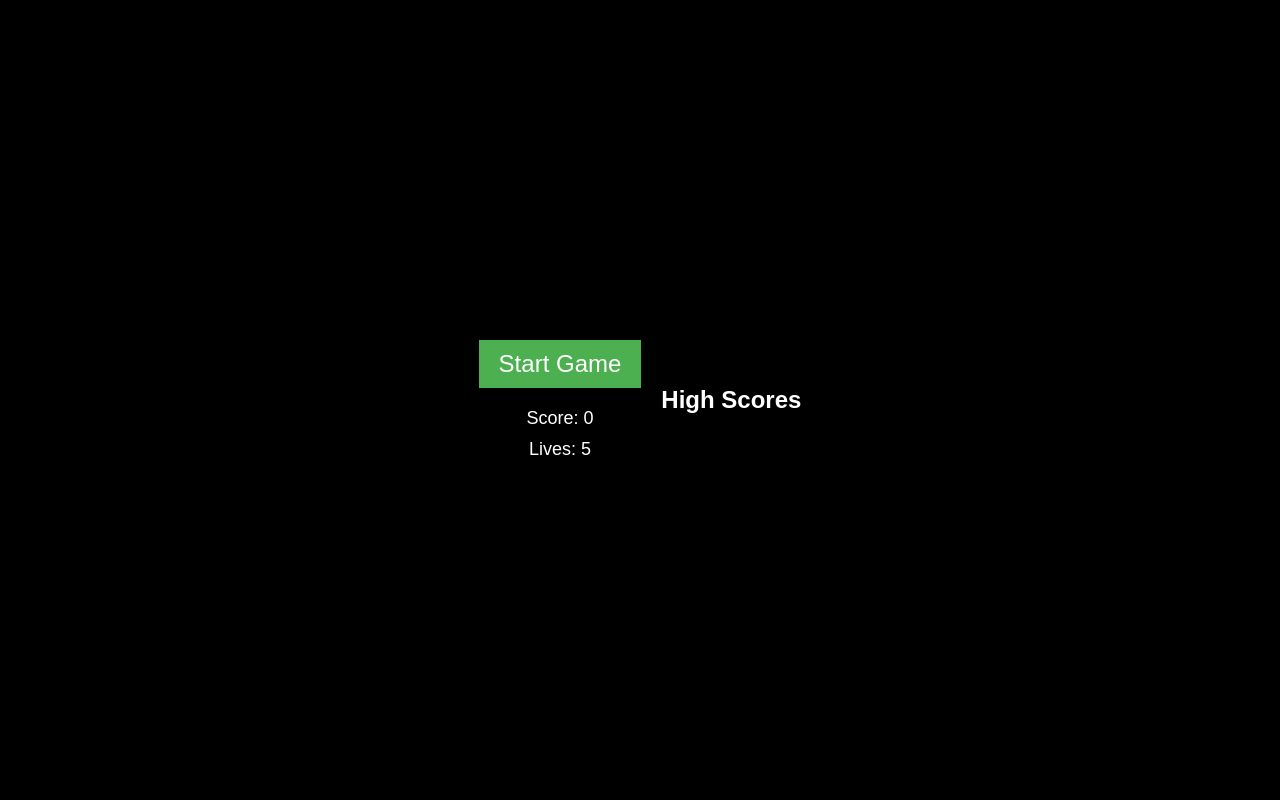
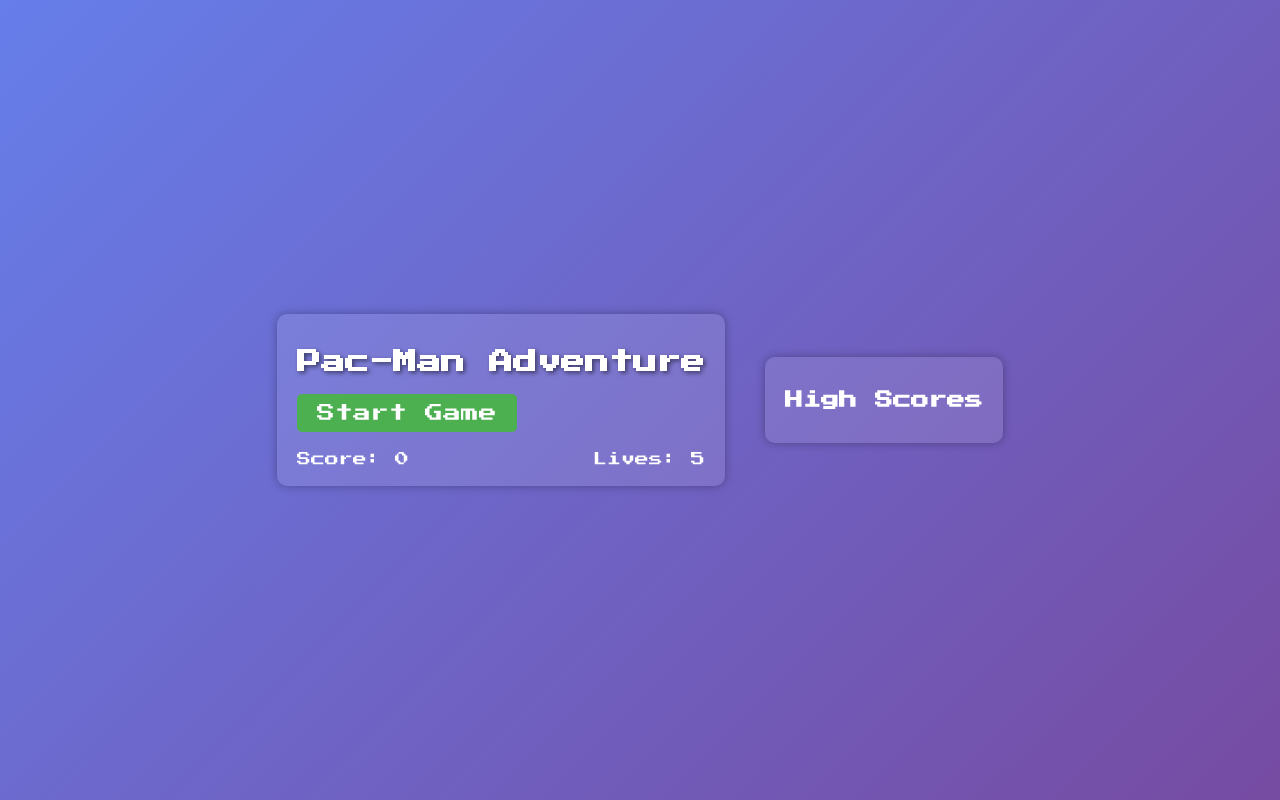
Before and after one commit to Caffeine-Gallery/chomp-chase-01925909e1bb, a website built with Vite: page frontend/index.html in a window 1280 px wide. Built offline with nearby package versions, Linux system fonts and the light colour scheme; what @dfinity/agent would draw is missing.

Commit message:
0192590d-3b36-7003-8d90-564142ffc3f5

```diff
--- a/frontend/index.css
+++ b/frontend/index.css
@@ -2,43 +2,73 @@
     display: flex;
     justify-content: center;
     align-items: center;
-    height: 100vh;
+    min-height: 100vh;
     margin: 0;
-    background-color: #000;
-    color: #fff;
-    font-family: Arial, sans-serif;
+    background: linear-gradient(135deg, #667eea 0%, #764ba2 100%);
+    color: #ffffff;
+    font-family: 'Press Start 2P', cursive;
 }
 
 #game-container {
     text-align: center;
+    background-color: rgba(255, 255, 255, 0.1);
+    padding: 20px;
+    border-radius: 10px;
+    box-shadow: 0 0 10px rgba(0, 0, 0, 0.3);
+}
+
+h1 {
+    font-size: 24px;
+    margin-bottom: 20px;
+    text-shadow: 2px 2px 4px rgba(0, 0, 0, 0.5);
 }
 
 canvas {
-    border: 2px solid #fff;
+    border: 4px solid #ffffff;
+    border-radius: 5px;
     display: none;
+    box-shadow: 0 0 10px rgba(255, 255, 255, 0.5);
+}
+
+#game-info {
+    display: flex;
+    justify-content: space-between;
+    margin-top: 10px;
 }
 
 #score, #lives {
-    margin-top: 10px;
-    font-size: 18px;
+    font-size: 14px;
 }
 
 #high-scores {
-    margin-left: 20px;
+    margin-left: 40px;
+    background-color: rgba(255, 255, 255, 0.1);
+    padding: 20px;
+    border-radius: 10px;
+    box-shadow: 0 0 10px rgba(0, 0, 0, 0.3);
+}
+
+#high-scores h2 {
+    font-size: 18px;
+    margin-bottom: 10px;
 }
 
 #highScoresList {
     padding-left: 20px;
+    font-size: 14px;
 }
 
 #startButton {
-    font-size: 24px;
+    font-family: 'Press Start 2P', cursive;
+    font-size: 18px;
     padding: 10px 20px;
     background-color: #4CAF50;
     color: white;
     border: none;
     cursor: pointer;
     margin-bottom: 20px;
+    border-radius: 5px;
+    transition: background-color 0.3s ease;
 }
 
 #startButton:hover {
--- a/frontend/index.html
+++ b/frontend/index.html
@@ -5,13 +5,17 @@
     <meta name="viewport" content="width=device-width, initial-scale=1.0">
     <title>Pac-Man Like Game</title>
     <link rel="stylesheet" href="index.css">
+    <link href="https://fonts.googleapis.com/css2?family=Press+Start+2P&display=swap" rel="stylesheet">
 </head>
 <body>
     <div id="game-container">
+        <h1>Pac-Man Adventure</h1>
         <button id="startButton">Start Game</button>
         <canvas id="gameCanvas" width="400" height="400"></canvas>
-        <div id="score">Score: <span id="scoreValue">0</span></div>
-        <div id="lives">Lives: <span id="livesValue">5</span></div>
+        <div id="game-info">
+            <div id="score">Score: <span id="scoreValue">0</span></div>
+            <div id="lives">Lives: <span id="livesValue">5</span></div>
+        </div>
     </div>
     <div id="high-scores">
         <h2>High Scores</h2>
--- a/frontend/index.js
+++ b/frontend/index.js
@@ -31,12 +31,12 @@
     for (let y = 0; y < GRID_HEIGHT; y++) {
         for (let x = 0; x < GRID_WIDTH; x++) {
             if (maze[y][x] === 1) {
-                ctx.fillStyle = 'blue';
+                ctx.fillStyle = '#1a237e';
                 ctx.fillRect(x * GRID_SIZE, y * GRID_SIZE, GRID_SIZE, GRID_SIZE);
             } else if (maze[y][x] === 0) {
-                ctx.fillStyle = 'yellow';
+                ctx.fillStyle = '#ffd54f';
                 ctx.beginPath();
-                ctx.arc(x * GRID_SIZE + GRID_SIZE / 2, y * GRID_SIZE + GRID_SIZE / 2, 2, 0, Math.PI * 2);
+                ctx.arc(x * GRID_SIZE + GRID_SIZE / 2, y * GRID_SIZE + GRID_SIZE / 2, 3, 0, Math.PI * 2);
                 ctx.fill();
             }
         }
@@ -44,9 +44,9 @@
 }
 
 function drawPlayer() {
-    ctx.fillStyle = 'yellow';
+    ctx.fillStyle = '#f44336';
     ctx.beginPath();
-    ctx.arc(player.x * GRID_SIZE + GRID_SIZE / 2, player.y * GRID_SIZE + GRID_SIZE / 2, GRID_SIZE / 2, 0.2 * Math.PI, 1.8 * Math.PI);
+    ctx.arc(player.x * GRID_SIZE + GRID_SIZE / 2, player.y * GRID_SIZE + GRID_SIZE / 2, GRID_SIZE / 2 - 2, 0.2 * Math.PI, 1.8 * Math.PI);
     ctx.lineTo(player.x * GRID_SIZE + GRID_SIZE / 2, player.y * GRID_SIZE + GRID_SIZE / 2);
     ctx.fill();
 }
```
